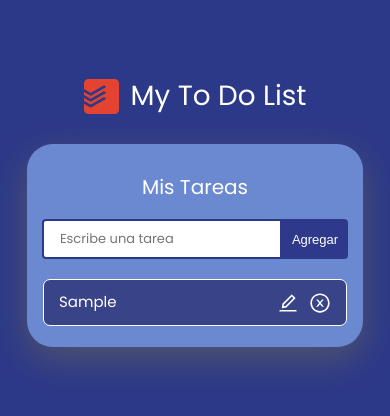
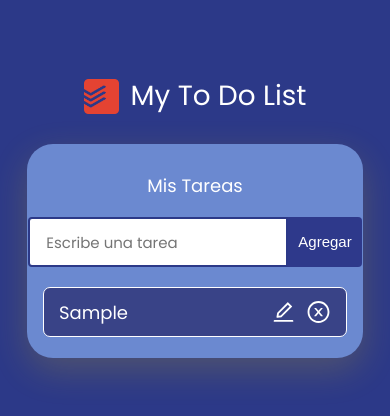
Before and after one commit to belublu/toDoList, a React (Vite) app: page / in a window 390 px wide. Both pictures are taken after typing "Sample" into the empty fields and a click on the button "Agregar". Shown: the top 416 px of the page. Built offline with nearby package versions, Linux system fonts and the light colour scheme.

Commit message:
Modificación de estilos

```diff
--- a/src/App.css
+++ b/src/App.css
@@ -96,13 +96,13 @@ html {
   .tareas-lista-principal h3 {
     font-size: 20px;
   }
-
-/*   .tareas-lista-principal{
-    display: flex;
-    flex-direction: row;
-  } */
+}
 
 
+@media (max-width: 836px){
+  .tareas-lista-principal h3 {
+    font-size: 18px;
+  }
 }
 
 /* @media (orientation: landscape){
--- a/src/componentes/Tarea/Tarea.css
+++ b/src/componentes/Tarea/Tarea.css
@@ -1,4 +1,4 @@
-.tarea-contenedor{
+.tarea-contenedor {
   width: 600px;
   min-height: 65px;
   /* background-color: #d7d7ec; */
@@ -14,21 +14,21 @@
 
 /* Colores */
 
-.tarea-contenedor:nth-child(3n + 1){
+.tarea-contenedor:nth-child(3n + 1) {
   background-color: #394387;
 }
 
-.tarea-contenedor:nth-child(3n + 2){
+.tarea-contenedor:nth-child(3n + 2) {
   background-color: #5b65a6;
 }
 
-.tarea-contenedor:nth-child(3n + 3){
+.tarea-contenedor:nth-child(3n + 3) {
   background-color: rgb(134, 134, 196);
 }
 
 /* Texto */
 
-.tarea-texto{
+.tarea-texto {
   width: 100%;
   height: 100%;
   font-size: 20px;
@@ -38,20 +38,20 @@
 }
 
 /* Ícono */
-.tarea-icono{
+.tarea-icono {
   width: 30px;
   height: 30px;
   margin: 5px;
 }
 
 /* Tarea completada */
-.tarea-contenedor.completada{
+.tarea-contenedor.completada {
   background-color: #41888b;
   text-decoration: line-through;
 }
 
 /* Tarea para editar */
-.tarea-input-editar{
+.tarea-input-editar {
   caret-color: white;
   color: white;
   border: none;
@@ -94,37 +94,65 @@
   }
 } */
 
-@media (max-width: 320px){
-  .tarea-input{
+@media (max-width: 320px) {
+  .tarea-input {
     font-size: 12px;
   }
 
-  .tarea-boton{
+  .tarea-boton {
     font-size: 12px;
   }
 }
 
-@media (max-width: 768px){
-  .tarea-contenedor{
+@media (max-width: 768px) {
+  .tarea-contenedor {
     min-height: 30px;
     width: 315px;
     padding: 2px 10px 2px 15px;
   }
 
-  .tarea-input{
+  .tarea-input {
     font-size: 13px;
     width: 240px;
   }
 
-  .tarea-boton{
+  .tarea-boton {git
     font-size: 13px;
   }
 
-  .tarea-texto{
+  .tarea-texto {
     font-size: 15px;
   }
 
-  .tarea-icono{
+  .tarea-input-editar{
+    font-size: 15px;
+  }
+
+  .tarea-icono {
     width: 22px;
   }
 }
+
+@media (max-width: 836px) {
+  .tarea-contenedor{
+    min-height: 50px;
+    width: 345px;
+  }
+
+  .tarea-input {
+    font-size: 15px;
+    width: 260px;
+  }
+  .tarea-boton {
+    font-size: 15px;
+  }
+
+  .tarea-texto {
+    font-size: 18px;
+  }
+
+  .tarea-icono {
+    width: 25px;
+  }
+
+}
--- a/src/componentes/TareaFormulario/TareaFormulario.css
+++ b/src/componentes/TareaFormulario/TareaFormulario.css
@@ -61,3 +61,13 @@
         display: inline;
     } */
 }
+
+@media (max-width: 836px){
+    .tarea-input{
+        height: 50px;
+    }
+
+    .tarea-boton{
+        height: 50px;
+    }
+}
```
